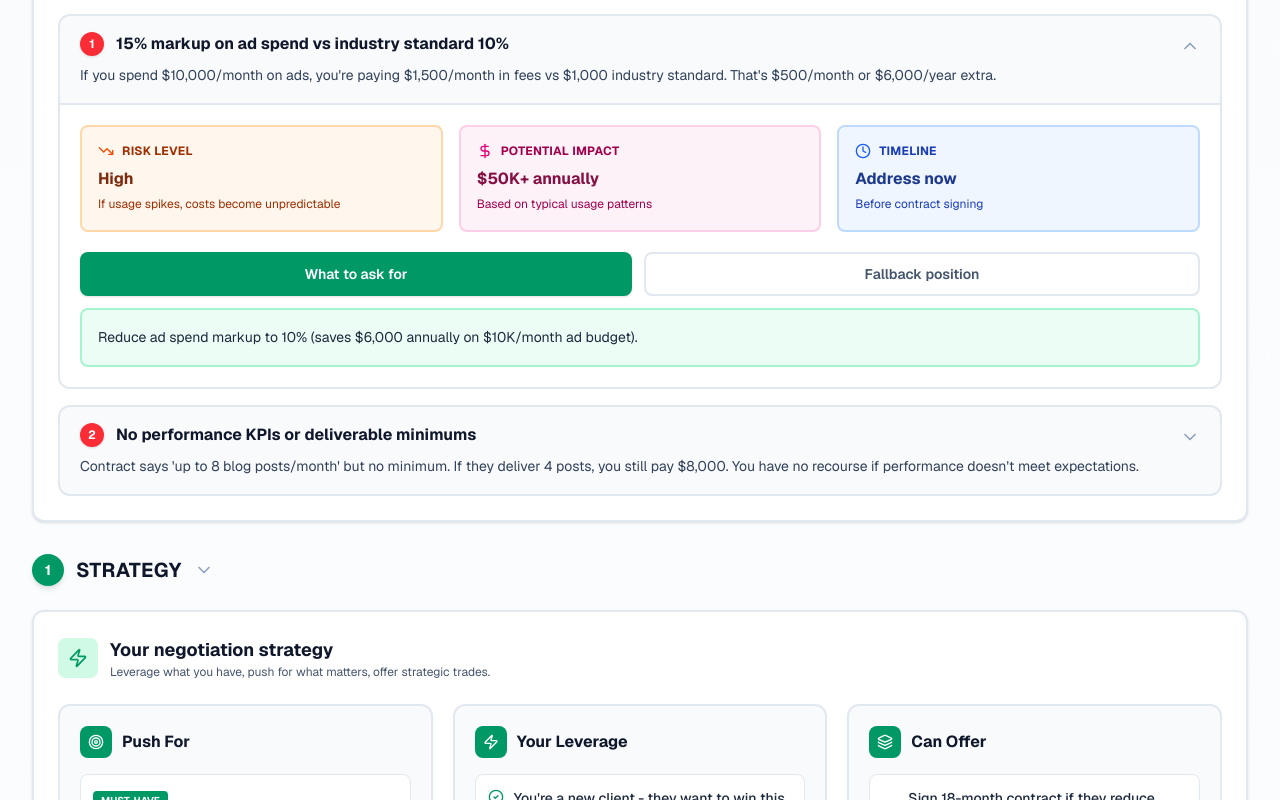
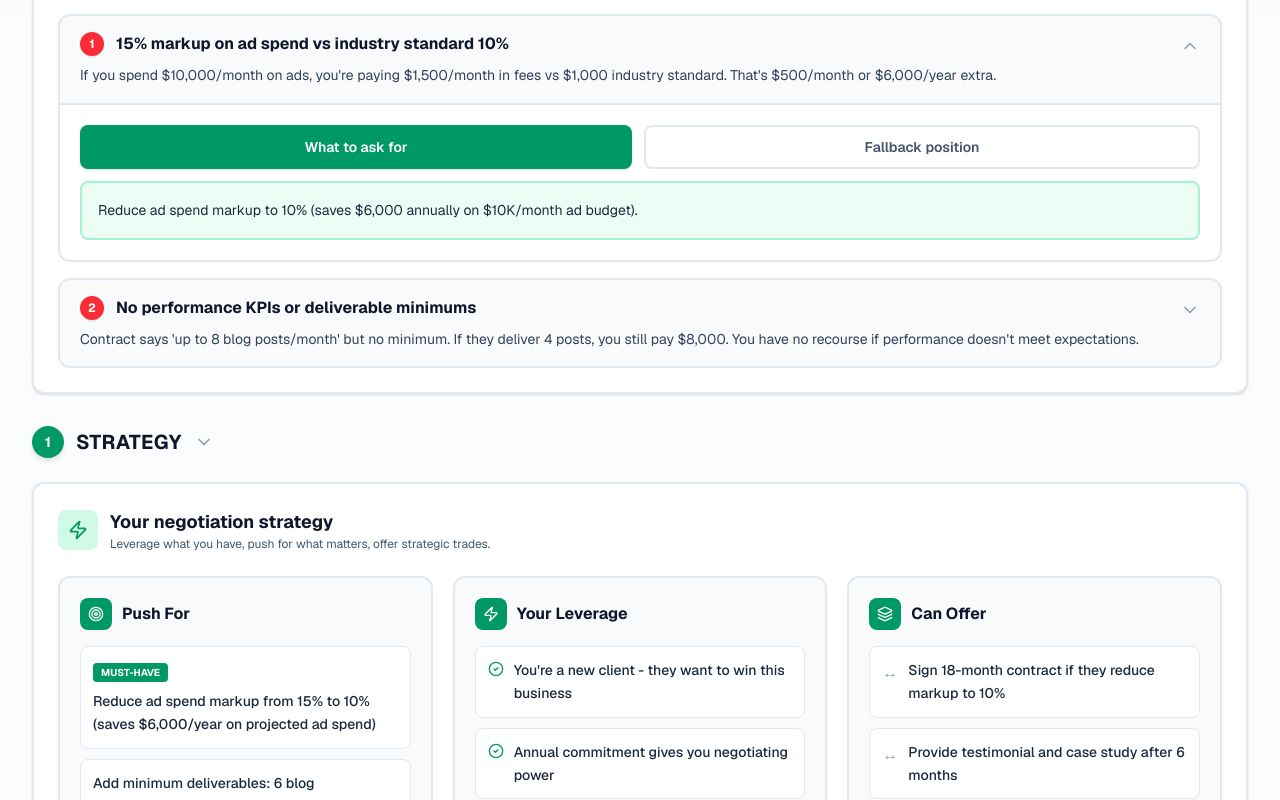
Before and after one commit to Boomchakalala/Dealcheck, a Next.js app: page /example in a window 1280 px wide. Shown: the part 1420-2220 px from the top of the page. Built offline with nearby package versions, Linux system fonts and the light colour scheme; no server answers.

Commit message:
Sandbox autosave

```diff
--- a/src/components/OutputDisplay.tsx
+++ b/src/components/OutputDisplay.tsx
@@ -66,7 +66,7 @@ export function OutputDisplay({ output, roundId }: OutputDisplayProps) {
 
   const formatSavings = (amount: number) => {
     if (amount >= 1000) {
-      return `$${(amount / 1000).toFixed(0)}`
+      return `$${(amount / 1000).toFixed(1)}K`
     }
     return `$${amount.toLocaleString()}`
   }
@@ -428,36 +428,6 @@ export function OutputDisplay({ output, roundId }: OutputDisplayProps) {
 
                     {isExpanded && (
                       <div className="px-5 pb-5 border-t-2 border-slate-200 pt-5 bg-white">
-                        {/* Risk Level, Potential Impact, Timeline boxes */}
-                        <div className="grid grid-cols-1 md:grid-cols-3 gap-4 mb-5">
-                          <div className="bg-orange-50 border-2 border-orange-200 rounded-lg p-4">
-                            <div className="flex items-center gap-2 mb-2">
-                              <TrendingDown className="w-4 h-4 text-orange-600" />
-                              <p className="text-xs font-bold text-orange-800 uppercase tracking-wide">Risk Level</p>
-                            </div>
-                            <p className="text-base font-bold text-orange-900 mb-1">High</p>
-                            <p className="text-xs text-orange-800 leading-relaxed">If usage spikes, costs become unpredictable</p>
-                          </div>
-
-                          <div className="bg-pink-50 border-2 border-pink-200 rounded-lg p-4">
-                            <div className="flex items-center gap-2 mb-2">
-                              <DollarSign className="w-4 h-4 text-pink-600" />
-                              <p className="text-xs font-bold text-pink-800 uppercase tracking-wide">Potential Impact</p>
-                            </div>
-                            <p className="text-base font-bold text-pink-900 mb-1">$50K+ annually</p>
-                            <p className="text-xs text-pink-800 leading-relaxed">Based on typical usage patterns</p>
-                          </div>
-
-                          <div className="bg-blue-50 border-2 border-blue-200 rounded-lg p-4">
-                            <div className="flex items-center gap-2 mb-2">
-                              <Clock className="w-4 h-4 text-blue-600" />
-                              <p className="text-xs font-bold text-blue-800 uppercase tracking-wide">Timeline</p>
-                            </div>
-                            <p className="text-base font-bold text-blue-900 mb-1">Address now</p>
-                            <p className="text-xs text-blue-800 leading-relaxed">Before contract signing</p>
-                          </div>
-                        </div>
-
                         {/* Tabs */}
                         <div className="space-y-3">
                           <div className="flex gap-3">
```
